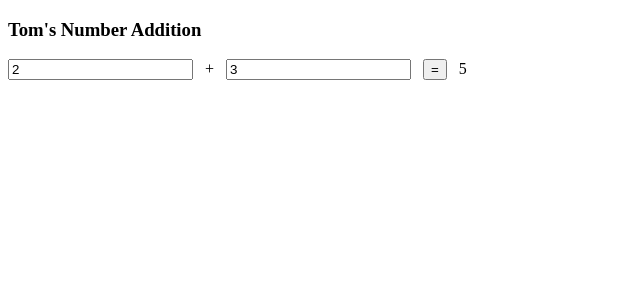
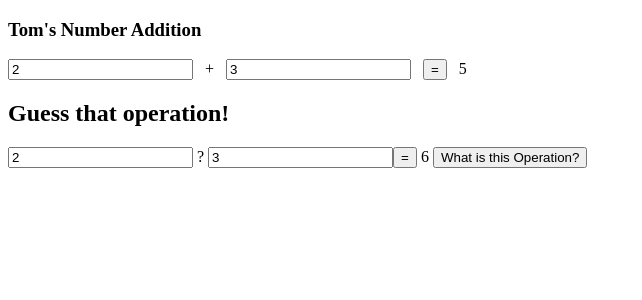
Before and after one commit to EAlbee/two-textboxes-and-an-operation, an Angular app: page / in a window 1280 px wide. Shown: the top 300 px of the page, without its empty margins (0-642 px from the left). Built offline with nearby package versions, Linux system fonts and the light colour scheme.

Commit message:
Created my operation component for week 5 slack and tell.

```diff
--- a/src/app/app.component.html
+++ b/src/app/app.component.html
@@ -1,2 +1,3 @@
 <!--The content below is only a placeholder and can be replaced.-->
 <app-tjs-add-numbers></app-tjs-add-numbers>
+<app-ben-operation></app-ben-operation>
--- a/src/app/app.module.ts
+++ b/src/app/app.module.ts
@@ -4,11 +4,13 @@ import { FormsModule } from '@angular/forms'
 
 import { AppComponent } from './app.component';
 import { TjsAddNumbersComponent } from './tjs-add-numbers/tjs-add-numbers.component';
+import { BenOperationComponent } from './ben-operation/ben-operation.component';
 
 @NgModule({
   declarations: [
     AppComponent,
-    TjsAddNumbersComponent
+    TjsAddNumbersComponent,
+    BenOperationComponent
   ],
   imports: [
     BrowserModule,
--- /dev/null
+++ b/src/app/ben-operation/ben-operation.component.html
@@ -0,0 +1,10 @@
+<h2>Guess that operation!</h2>
+<input type="number" [(ngModel)]="n3">
+?
+<input type="number" [(ngModel)]="n4">
+<button (click)="mysteryOperation()">=</button>
+{{ answer }}
+
+<button (click)="getOperation()">What is this Operation?</button>
+<br>
+<div id="operation"></div>
--- /dev/null
+++ b/src/app/ben-operation/ben-operation.component.ts
@@ -0,0 +1,32 @@
+import { Component, OnInit } from '@angular/core';
+import { createElement } from '@angular/core/src/view/element';
+
+@Component({
+  selector: 'app-ben-operation',
+  templateUrl: './ben-operation.component.html',
+  styleUrls: ['./ben-operation.component.css']
+})
+export class BenOperationComponent implements OnInit {
+
+  constructor() { }
+
+  ngOnInit() {
+  }
+
+  answer = 6;
+
+  mysteryOperation() {
+    this.answer = this.n3 % this.n4
+  }
+
+  n3: number = 2;
+  n4: number= 3;
+  getOperation() {
+      let h2 = document.createElement("h2");
+      let div = document.getElementById("operation");
+      let h2Message = document.createTextNode("Modulo!!!! (%)");
+
+      h2.appendChild(h2Message);
+      div.appendChild(h2);
+  }
+}
```
Also changed, not shown: src/app/ben-operation/ben-operation.component.css (added), 1 other file (tests, documents, lock files or other folders).
